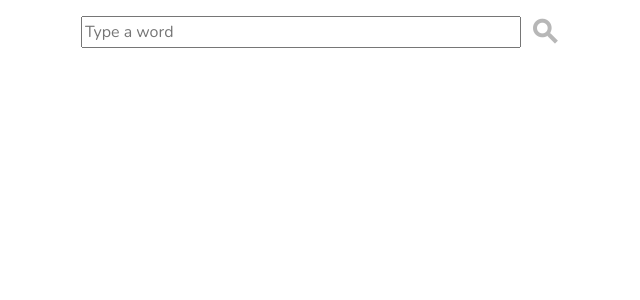
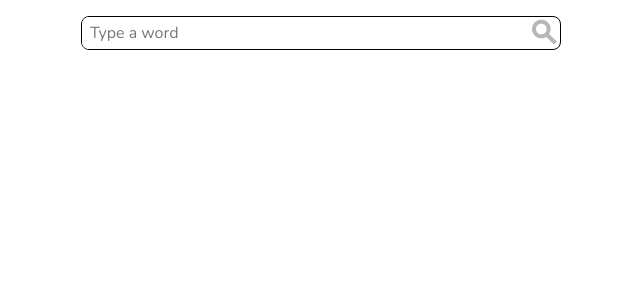
Before and after one commit to fernandoxe/word-search, a React (Create React App) app: page / in a window 1280 px wide. Shown: the top 300 px of the page, without its empty margins (319-959 px from the left). Built offline with nearby package versions, Linux system fonts and the light colour scheme.

Commit message:
feat: border

```diff
--- a/src/components/Search/index.js
+++ b/src/components/Search/index.js
@@ -14,6 +14,9 @@ const Container = styled.div`
       width: 100%;
       display: flex;
       max-width: 30rem;
+      border: 1px solid #000;
+      border-radius: 0.5rem;
+      overflow: hidden;
     }
 
     .input {
@@ -21,6 +24,9 @@ const Container = styled.div`
       font-size: 1rem;
       flex-grow: 1;
       height: 2rem;
+      padding: 0.125rem 0.5rem;
+      border: none;
+      outline: none;
     }
     .button {
       display: flex;
@@ -32,7 +38,7 @@ const Container = styled.div`
       user-select: none;
       cursor: pointer;
       :enabled:active {
-        color: red;
+        color: #64b5f6;
       }
 
       i {
```
